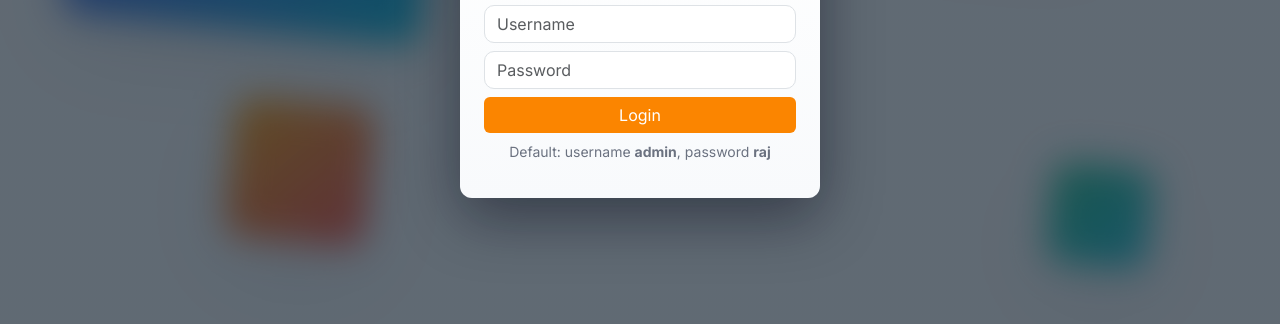
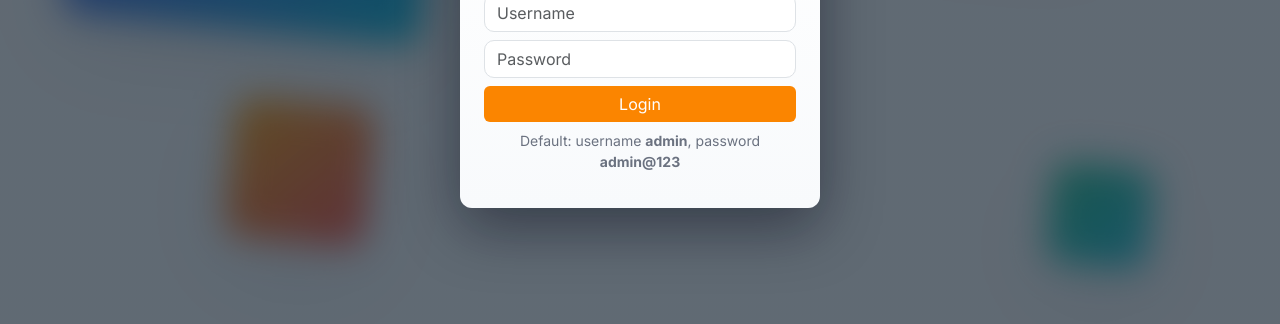
Before and after one commit to OmRaj6666/Employee-ERP, a website: page public/index.html in a window 1280 px wide. Shown: the part 362-686 px from the top of the page. Drawn offline with nearby package versions, Linux system fonts and the light colour scheme; no server answers.

Commit message:
Update index.html

```diff
--- a/public/index.html
+++ b/public/index.html
@@ -56,7 +56,7 @@
             <input id="loginUser" class="form-control mb-2" placeholder="Username">
             <input id="loginPass" type="password" class="form-control mb-2" placeholder="Password">
             <button id="loginBtn" class="btn btn-primary w-100">Login</button>
-            <p class="small muted mt-2">Default: username <strong>admin</strong>, password <strong>raj</strong></p>
+            <p class="small muted mt-2">Default: username <strong>admin</strong>, password <strong>admin@123</strong></p>
         </div>
     </div>
 
```
